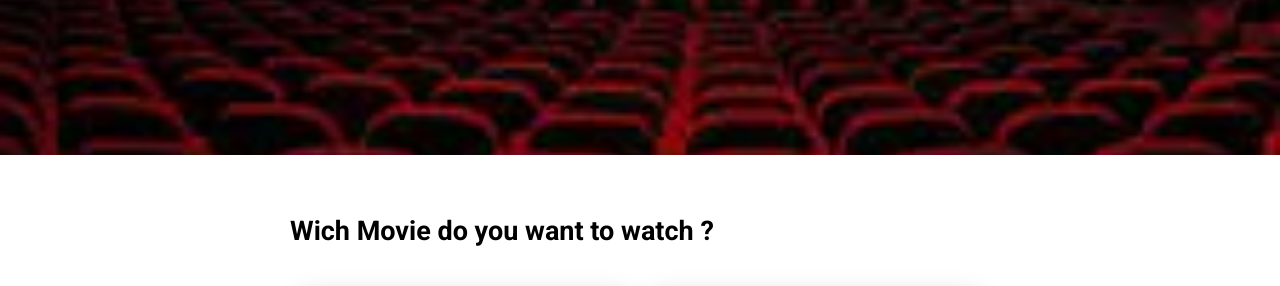
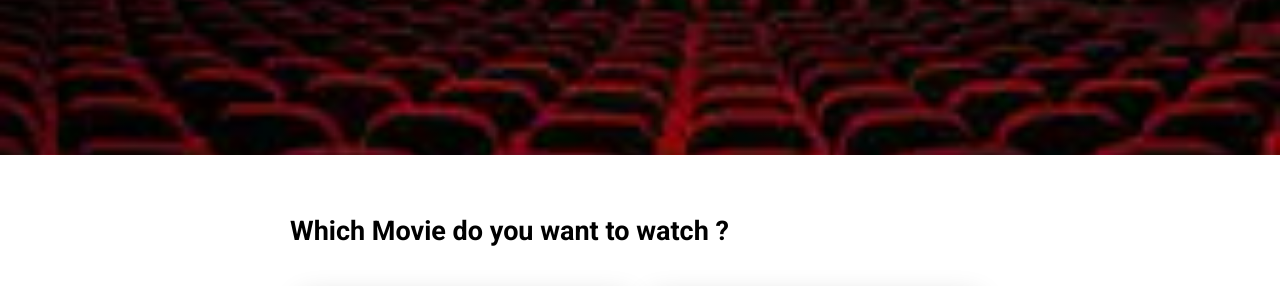
Before and after one commit to julestrs/startup, a plain HTML site: page index.html in a window 1280 px wide. Shown: the part 430-716 px from the top of the page. Drawn offline with Linux system fonts and the light colour scheme; a script that the page names is missing.

Commit message:
Update index.html

```diff
--- a/index.html
+++ b/index.html
@@ -17,7 +17,7 @@
 
     <div class="container">
 
-      <h2>Wich Movie do you want to watch ?</h2>
+      <h2>Which Movie do you want to watch ?</h2>
 
       <div class="cards">
         <div class="card">
```
